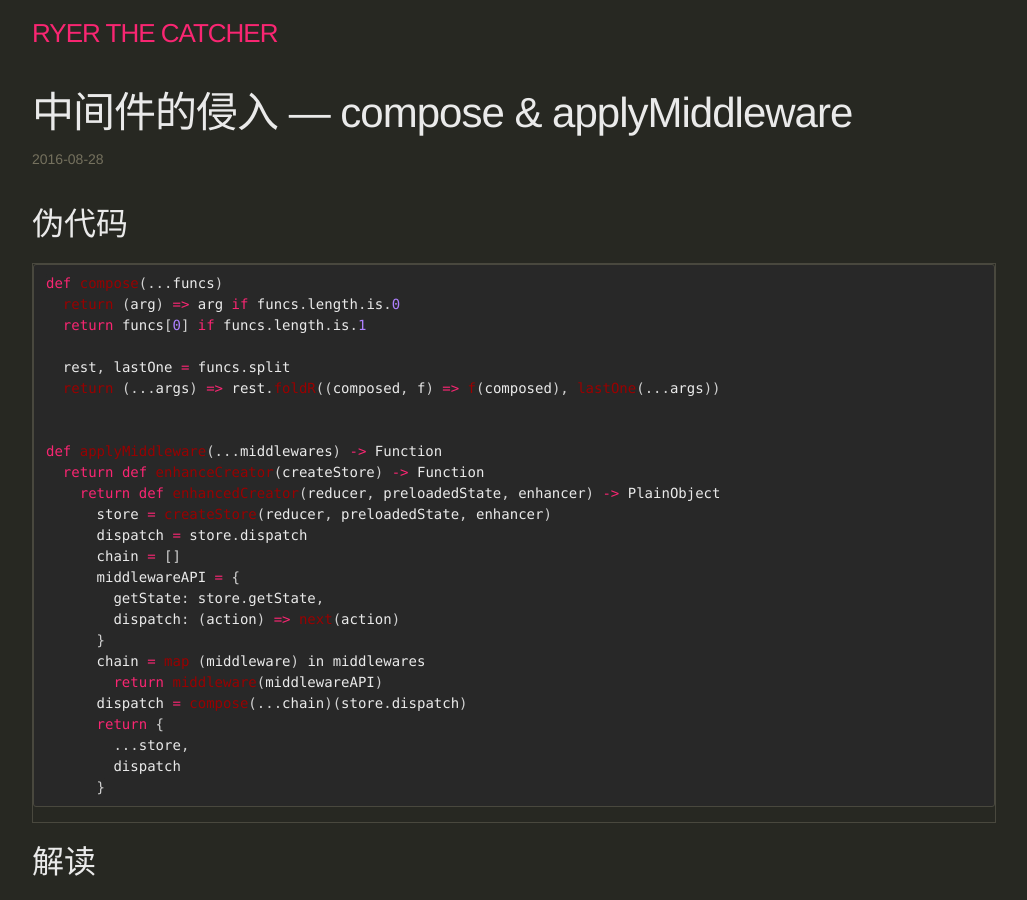
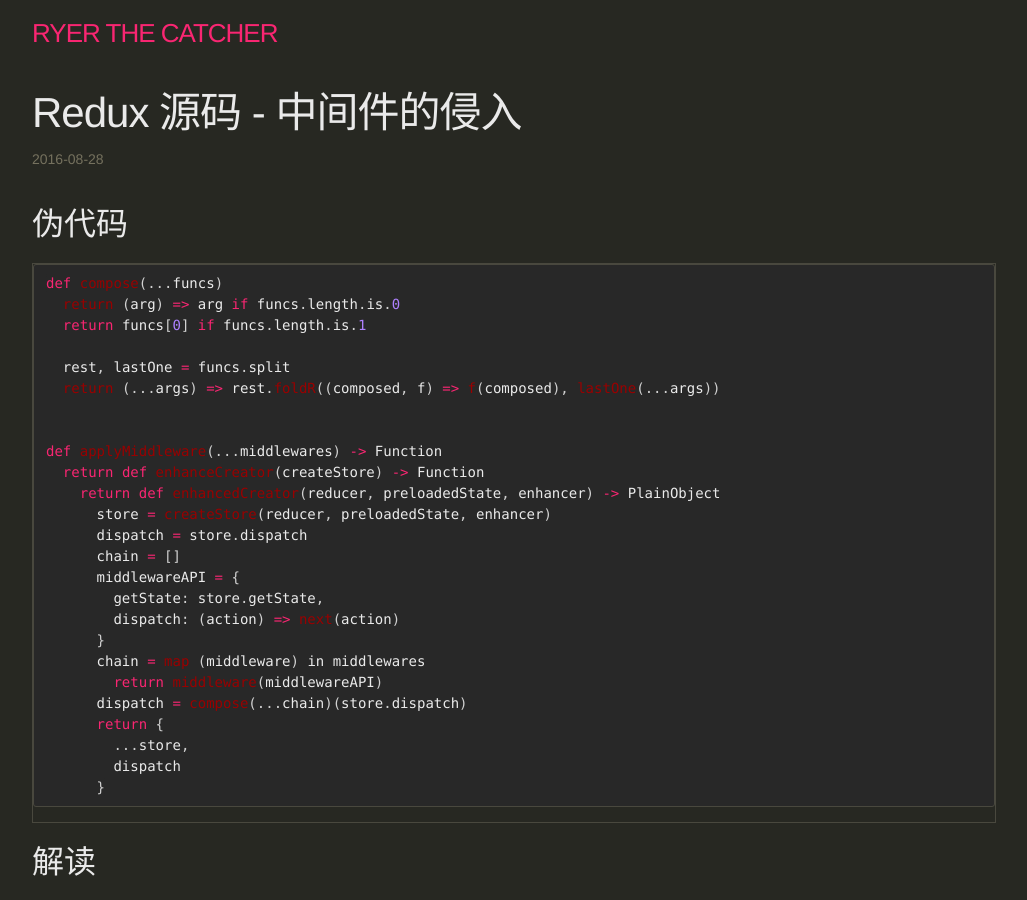
Before and after one commit to ryerh/ryerh.github.io, a Jekyll site: the page built from _posts/2016-08-28-redux-intro-2.markdown, in a window 1280 px wide and 900 px high. Shown: the whole window, without its empty margins (126-1153 px from the left). Built offline with Jekyll 4.4.1, drawn with Linux system fonts in a browser that asks for light colours.

Commit message:
Updated Redux Intro 2

```diff
--- a/_posts/2016-08-28-redux-intro-2.markdown
+++ b/_posts/2016-08-28-redux-intro-2.markdown
@@ -1,5 +1,5 @@
 ---
-title: 中间件的侵入 — compose & applyMiddleware
+title: Redux 源码 - 中间件的侵入
 date: 2016-08-28 18:59:00 +08:00
 layout: post
 ---
```
